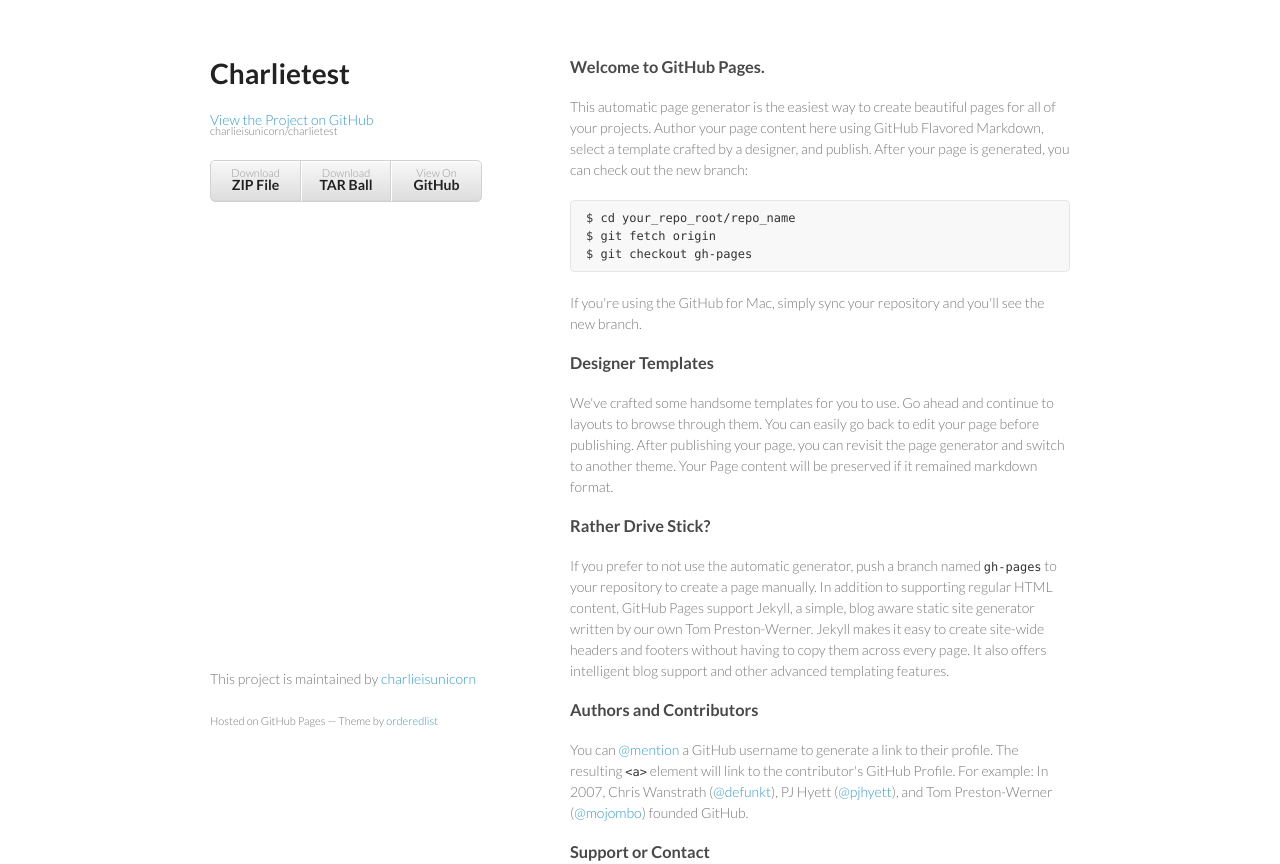
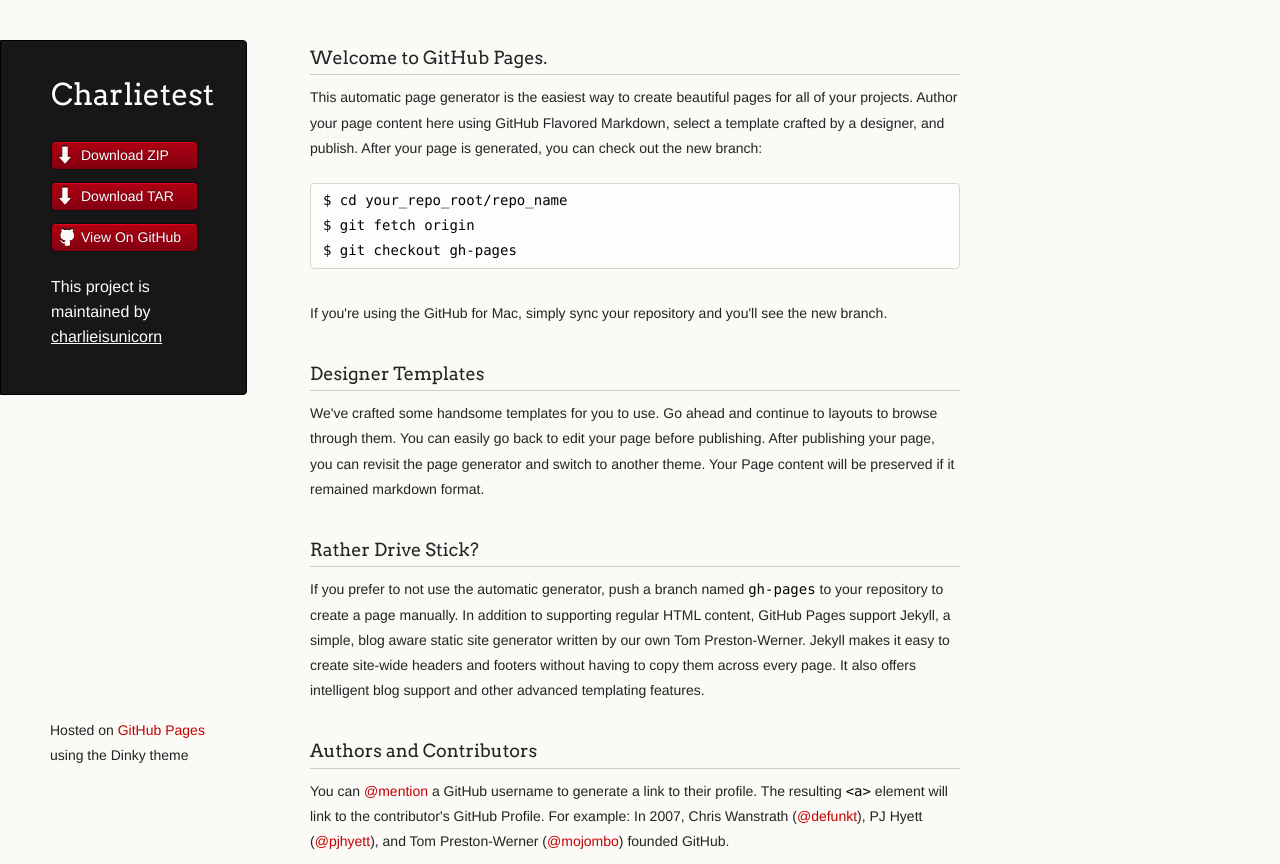
Before and after one commit to charlieisunicorn/charlietest, a plain HTML site: page index.html in a window 1280 px wide. Shown: the top 864 px of the page. Drawn offline with Linux system fonts and the light colour scheme.

Commit message:
Create gh-pages branch via GitHub

```diff
--- a/index.html
+++ b/index.html
@@ -7,6 +7,7 @@
 
     <link rel="stylesheet" href="stylesheets/styles.css">
     <link rel="stylesheet" href="stylesheets/pygment_trac.css">
+    <script src="javascripts/scale.fix.js"></script>
     <meta name="viewport" content="width=device-width, initial-scale=1, user-scalable=no">
     <!--[if lt IE 9]>
     <script src="//html5shiv.googlecode.com/svn/trunk/html5.js"></script>
@@ -15,17 +16,18 @@
   <body>
     <div class="wrapper">
       <header>
-        <h1>Charlietest</h1>
-        <p></p>
+        <h1 class="header">Charlietest</h1>
+        <p class="header"></p>
 
-        <p class="view"><a href="https://github.com/charlieisunicorn/charlietest">View the Project on GitHub <small>charlieisunicorn/charlietest</small></a></p>
+        <ul>
+          <li class="download"><a class="buttons" href="https://github.com/charlieisunicorn/charlietest/zipball/master">Download ZIP</a></li>
+          <li class="download"><a class="buttons" href="https://github.com/charlieisunicorn/charlietest/tarball/master">Download TAR</a></li>
+          <li><a class="buttons github" href="https://github.com/charlieisunicorn/charlietest">View On GitHub</a></li>
+        </ul>
+
+        <p class="header">This project is maintained by <a class="header name" href="https://github.com/charlieisunicorn">charlieisunicorn</a></p>
 
 
-        <ul>
-          <li><a href="https://github.com/charlieisunicorn/charlietest/zipball/master">Download <strong>ZIP File</strong></a></li>
-          <li><a href="https://github.com/charlieisunicorn/charlietest/tarball/master">Download <strong>TAR Ball</strong></a></li>
-          <li><a href="https://github.com/charlieisunicorn/charlietest">View On <strong>GitHub</strong></a></li>
-        </ul>
       </header>
       <section>
         <h3>
@@ -61,11 +63,10 @@ $ git checkout gh-pages
 <p>Having trouble with Pages? Check out the documentation at <a href="http://help.github.com/pages">http://help.github.com/pages</a> or contact <a href="mailto:support@github.com">support@github.com</a> and we’ll help you sort it out.</p>
       </section>
       <footer>
-        <p>This project is maintained by <a href="https://github.com/charlieisunicorn">charlieisunicorn</a></p>
-        <p><small>Hosted on GitHub Pages &mdash; Theme by <a href="https://github.com/orderedlist">orderedlist</a></small></p>
+        <p><small>Hosted on <a href="http://pages.github.com">GitHub Pages</a> using the Dinky theme</small></p>
       </footer>
     </div>
-    <script src="javascripts/scale.fix.js"></script>
+    <!--[if !IE]><script>fixScale(document);</script><![endif]-->
 
   </body>
 </html>
--- a/stylesheets/styles.css
+++ b/stylesheets/styles.css
@@ -1,186 +1,336 @@
-@import url(https://fonts.googleapis.com/css?family=Lato:300italic,700italic,300,700);
+@import url(https://fonts.googleapis.com/css?family=Arvo:400,700,400italic);
+
+/* MeyerWeb Reset */
+
+html, body, div, span, applet, object, iframe,
+h1, h2, h3, h4, h5, h6, p, blockquote, pre,
+a, abbr, acronym, address, big, cite, code,
+del, dfn, em, img, ins, kbd, q, s, samp,
+small, strike, strong, sub, sup, tt, var,
+b, u, i, center,
+dl, dt, dd, ol, ul, li,
+fieldset, form, label, legend,
+table, caption, tbody, tfoot, thead, tr, th, td,
+article, aside, canvas, details, embed,
+figure, figcaption, footer, header, hgroup,
+menu, nav, output, ruby, section, summary,
+time, mark, audio, video {
+  margin: 0;
+  padding: 0;
+  border: 0;
+  font: inherit;
+  vertical-align: baseline;
+}
+
+
+/* Base text styles */
 
 body {
-  padding:50px;
-  font:14px/1.5 Lato, "Helvetica Neue", Helvetica, Arial, sans-serif;
-  color:#777;
-  font-weight:300;
+  padding:10px 50px 0 0;
+  font-family:"Helvetica Neue", Helvetica, Arial, sans-serif;
+	font-size: 14px;
+	color: #232323;
+	background-color: #FBFAF7;
+	margin: 0;
+	line-height: 1.8em;
+	-webkit-font-smoothing: antialiased;
+
 }
 
 h1, h2, h3, h4, h5, h6 {
-  color:#222;
-  margin:0 0 20px;
+  color:#232323;
+  margin:36px 0 10px;
 }
 
-p, ul, ol, table, pre, dl {
-  margin:0 0 20px;
+p, ul, ol, table, dl {
+  margin:0 0 22px;
 }
 
 h1, h2, h3 {
-  line-height:1.1;
+	font-family: Arvo, Monaco, serif;
+  line-height:1.3;
+	font-weight: normal;
+}
+
+h1,h2, h3 {
+	display: block;
+	border-bottom: 1px solid #ccc;
+	padding-bottom: 5px;
 }
 
 h1 {
-  font-size:28px;
+	font-size: 30px;
 }
 
 h2 {
-  color:#393939;
+	font-size: 24px;
 }
 
-h3, h4, h5, h6 {
-  color:#494949;
+h3 {
+	font-size: 18px;
+}
+
+h4, h5, h6 {
+	font-family: Arvo, Monaco, serif;
+	font-weight: 700;
 }
 
 a {
-  color:#39c;
-  font-weight:400;
+  color:#C30000;
+  font-weight:200;
   text-decoration:none;
 }
 
-a small {
-  font-size:11px;
-  color:#777;
-  margin-top:-0.6em;
-  display:block;
+a:hover {
+	text-decoration: underline;
 }
 
-.wrapper {
-  width:860px;
-  margin:0 auto;
+a small {
+	font-size: 12px;
+}
+
+em {
+	font-style: italic;
+}
+
+strong {
+  font-weight:700;
+}
+
+ul {
+  list-style: inside;
+  padding-left: 25px;
+}
+
+ol {
+  list-style: decimal inside;
+  padding-left: 20px;
 }
 
 blockquote {
-  border-left:1px solid #e5e5e5;
-  margin:0;
-  padding:0 0 0 20px;
-  font-style:italic;
+  margin: 0;
+  padding: 0 0 0 20px;
+  font-style: italic;
 }
 
+dl, dt, dd, dl p {
+	font-color: #444;
+}
+
+dl dt {
+  font-weight: bold;
+}
+
+dl dd {
+  padding-left: 20px;
+  font-style: italic;
+}
+
+dl p {
+  padding-left: 20px;
+  font-style: italic;
+}
+
+hr {
+  border:0;
+  background:#ccc;
+  height:1px;
+  margin:0 0 24px;
+}
+
+/* Images */
+
+img {
+  position: relative;
+  margin: 0 auto;
+  max-width: 650px;
+  padding: 5px;
+  margin: 10px 0 32px 0;
+  border: 1px solid #ccc;
+}
+
+p img {
+  display: inline;
+  margin: 0;
+  padding: 0;
+  vertical-align: middle;
+  text-align: center;
+  border: none;
+}
+
+/* Code blocks */
+
 code, pre {
-  font-family:Monaco, Bitstream Vera Sans Mono, Lucida Console, Terminal;
-  color:#333;
-  font-size:12px;
+	font-family: Monaco, "Bitstream Vera Sans Mono", "Lucida Console", Terminal, monospace;
+  color:#000;
+  font-size:14px;
 }
 
 pre {
-  padding:8px 15px;
-  background: #f8f8f8;
-  border-radius:5px;
-  border:1px solid #e5e5e5;
-  overflow-x: auto;
+	padding: 4px 12px;
+  background: #FDFEFB;
+  border-radius:4px;
+  border:1px solid #D7D8C8;
+  overflow: auto;
+  overflow-y: hidden;
+	margin-bottom: 32px;
+}
+
+
+/* Tables */
+
+table {
+  width:100%;
 }
 
 table {
-  width:100%;
-  border-collapse:collapse;
+  border: 1px solid #ccc;
+  margin-bottom: 32px;
+  text-align: left;
+ }
+
+th {
+  font-family: 'Arvo', Helvetica, Arial, sans-serif;
+	font-size: 18px;
+	font-weight: normal;
+  padding: 10px;
+  background: #232323;
+  color: #FDFEFB;
+ }
+
+td {
+  padding: 10px;
+	background: #ccc;
+ }
+
+
+/* Wrapper */
+.wrapper {
+  width:960px;
 }
 
-th, td {
-  text-align:left;
-  padding:5px 10px;
-  border-bottom:1px solid #e5e5e5;
+
+/* Header */
+
+header {
+	background-color: #171717;
+	color: #FDFDFB;
+  width:170px;
+  float:left;
+  position:fixed;
+	border: 1px solid #000;
+	-webkit-border-top-right-radius: 4px;
+	-webkit-border-bottom-right-radius: 4px;
+	-moz-border-radius-topright: 4px;
+	-moz-border-radius-bottomright: 4px;
+	border-top-right-radius: 4px;
+	border-bottom-right-radius: 4px;
+	padding: 34px 25px 22px 50px;
+	margin: 30px 25px 0 0;
+	-webkit-font-smoothing: antialiased;
 }
 
-dt {
-  color:#444;
-  font-weight:700;
+p.header {
+	font-size: 16px;
 }
 
-th {
-  color:#444;
+h1.header {
+	font-family: Arvo, sans-serif;
+	font-size: 30px;
+	font-weight: 300;
+	line-height: 1.3em;
+	border-bottom: none;
+	margin-top: 0;
 }
 
-img {
-  max-width:100%;
+
+h1.header, a.header, a.name, header a{
+	color: #fff;
 }
 
-header {
-  width:270px;
-  float:left;
-  position:fixed;
+a.header {
+	text-decoration: underline;
+}
+
+a.name {
+	white-space: nowrap;
 }
 
 header ul {
   list-style:none;
-  height:40px;
-
   padding:0;
-
-  background: #eee;
-  background: -moz-linear-gradient(top, #f8f8f8 0%, #dddddd 100%);
-  background: -webkit-gradient(linear, left top, left bottom, color-stop(0%,#f8f8f8), color-stop(100%,#dddddd));
-  background: -webkit-linear-gradient(top, #f8f8f8 0%,#dddddd 100%);
-  background: -o-linear-gradient(top, #f8f8f8 0%,#dddddd 100%);
-  background: -ms-linear-gradient(top, #f8f8f8 0%,#dddddd 100%);
-  background: linear-gradient(top, #f8f8f8 0%,#dddddd 100%);
-
-  border-radius:5px;
-  border:1px solid #d2d2d2;
-  box-shadow:inset #fff 0 1px 0, inset rgba(0,0,0,0.03) 0 -1px 0;
-  width:270px;
 }
 
 header li {
-  width:89px;
-  float:left;
-  border-right:1px solid #d2d2d2;
-  height:40px;
+	list-style-type: none;
+  width:132px;
+  height:15px;
+	margin-bottom: 12px;
+	line-height: 1em;
+	padding: 6px 6px 6px 7px;
+
+	background: #AF0011;
+	background: -moz-linear-gradient(top, #AF0011 0%, #820011 100%);
+  background: -webkit-gradient(linear, left top, left bottom, color-stop(0%,#f8f8f8), color-stop(100%,#dddddd));
+  background: -webkit-linear-gradient(top, #AF0011 0%,#820011 100%);
+  background: -o-linear-gradient(top, #AF0011 0%,#820011 100%);
+  background: -ms-linear-gradient(top, #AF0011 0%,#820011 100%);
+  background: linear-gradient(top, #AF0011 0%,#820011 100%);
+
+	border-radius:4px;
+  border:1px solid #0D0D0D;
+
+	-webkit-box-shadow: inset 0px 1px 1px 0 rgba(233,2,38, 1);
+	box-shadow: inset 0px 1px 1px 0 rgba(233,2,38, 1);
+
 }
 
-header ul a {
-  line-height:1;
-  font-size:11px;
-  color:#999;
-  display:block;
-  text-align:center;
-  padding-top:6px;
-  height:40px;
+header li:hover {
+	background: #C3001D;
+	background: -moz-linear-gradient(top, #C3001D 0%, #950119 100%);
+  background: -webkit-gradient(linear, left top, left bottom, color-stop(0%,#f8f8f8), color-stop(100%,#dddddd));
+  background: -webkit-linear-gradient(top, #C3001D 0%,#950119 100%);
+  background: -o-linear-gradient(top, #C3001D 0%,#950119 100%);
+  background: -ms-linear-gradient(top, #C3001D 0%,#950119 100%);
+  background: linear-gradient(top, #C3001D 0%,#950119 100%);
 }
 
-strong {
-  color:#222;
-  font-weight:700;
+a.buttons {
+	-webkit-font-smoothing: antialiased;
+	background: url(../images/arrow-down.png) no-repeat;
+	font-weight: normal;
+	text-shadow: rgba(0, 0, 0, 0.4) 0 -1px 0;
+	padding: 2px 2px 2px 22px;
+	height: 30px;
 }
 
-header ul li + li {
-  width:88px;
-  border-left:1px solid #fff;
+a.github {
+	background: url(../images/octocat-small.png) no-repeat 1px;
 }
 
-header ul li + li + li {
-  border-right:none;
-  width:89px;
+a.buttons:hover {
+	color: #fff;
+	text-decoration: none;
 }
 
-header ul a strong {
-  font-size:14px;
-  display:block;
-  color:#222;
-}
+
+/* Section - for main page content */
 
 section {
-  width:500px;
+  width:650px;
   float:right;
   padding-bottom:50px;
 }
 
-small {
-  font-size:11px;
-}
 
-hr {
-  border:0;
-  background:#e5e5e5;
-  height:1px;
-  margin:0 0 20px;
-}
+/* Footer */
 
 footer {
-  width:270px;
+  width:170px;
   float:left;
   position:fixed;
-  bottom:50px;
+  bottom:10px;
+	padding-left: 50px;
 }
 
 @media print, screen and (max-width: 960px) {
@@ -196,14 +346,18 @@ footer {
     width:auto;
   }
 
+	footer {
+		border-top: 1px solid #ccc;
+		margin:0 84px 0 50px;
+		padding:0;
+	}
+
   header {
     padding-right:320px;
   }
 
   section {
-    border:1px solid #e5e5e5;
-    border-width:1px 0;
-    padding:20px 0;
+    padding:20px 84px 20px 50px;
     margin:0 0 20px;
   }
 
@@ -213,8 +367,8 @@ footer {
 
   header ul {
     position:absolute;
-    right:50px;
-    top:52px;
+    right:130px;
+    top:84px;
   }
 }
 
@@ -224,26 +378,38 @@ footer {
   }
 
   header {
-    padding:0;
+    padding:10px 20px 0;
+		margin-right: 0;
   }
+
+	section {
+    padding:10px 0 10px 20px;
+    margin:0 0 30px;
+  }
+
+	footer {
+		margin: 0 0 0 30px;
+	}
 
   header ul, header p.view {
     position:static;
   }
-
-  pre, code {
-    word-wrap:normal;
-  }
 }
 
 @media print, screen and (max-width: 480px) {
-  body {
-    padding:15px;
+
+  header ul li.download {
+    display:none;
   }
 
-  header ul {
-    display:none;
-  }
+	footer {
+		margin: 0 0 0 20px;
+	}
+
+	footer a{
+		display:block;
+	}
+
 }
 
 @media print {
```
Also changed, not shown: javascripts/scale.fix.js (+20 -17 lines), images/arrow-down.png (added), images/octocat-small.png (added).
